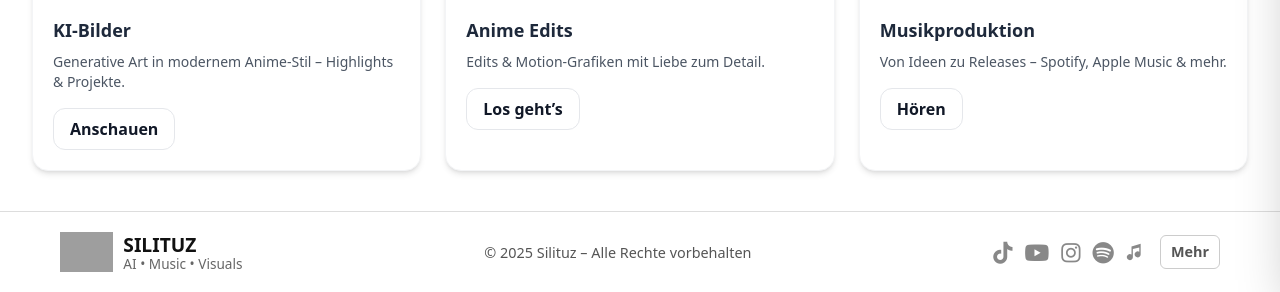
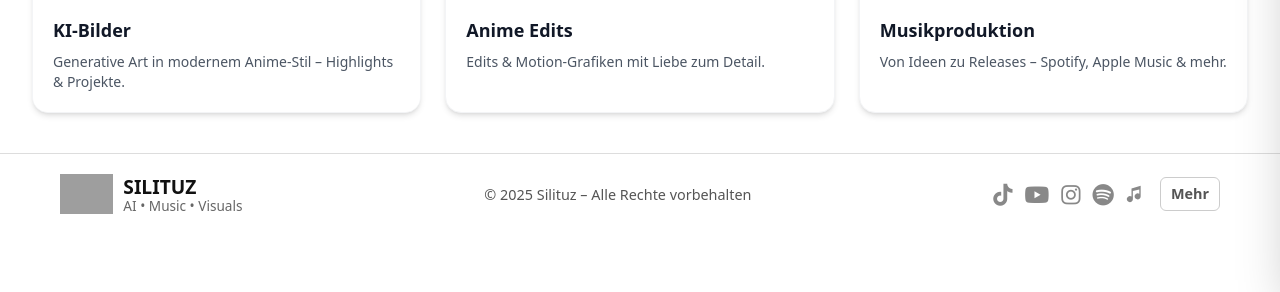
Before and after one commit to Silituz/silituz-website, a Jekyll site: the page built from index.html, in a window 1280 px wide and 1301 px high, cut to the strip 1009-1301 px from the top of the window. Built offline with Jekyll 4.4.1, drawn with Linux system fonts in a browser that asks for light colours; nearby versions of some CDN libraries; grey boxes are pictures that could not be loaded.

Commit message:
Update index.html

```diff
--- a/index.html
+++ b/index.html
@@ -3,7 +3,7 @@
 title: Home
 ---
 
-<!-- Hero-Bereich -->
+<!-- Hero-Bereich (unverändert) -->
 <section class="relative w-full">
   <div class="relative w-full h-[40vw] max-h-[520px] min-h-[260px]">
     <img
@@ -11,7 +11,6 @@
       alt="Willkommen bei Silituz"
       class="absolute inset-0 w-full h-full object-contain"
     />
-
     <!-- Text-Overlay links -->
     <div class="absolute inset-y-0 left-0 flex items-center">
       <div class="px-6 sm:px-10 md:px-14 lg:px-16">
@@ -38,69 +37,78 @@
   </div>
 </section>
 
-<!-- Kachel-Bereich -->
+<!-- Kachel-Bereich (NEU: wobble + grüner Textbereich, kein Button) -->
 <section class="container mx-auto px-4 sm:px-6 lg:px-8 py-10">
   <div class="grid grid-cols-1 md:grid-cols-3 gap-6">
 
     <!-- Kachel 1 -->
-    <article class="overflow-hidden rounded-2xl shadow-md bg-white dark:bg-gray-800 border border-gray-100 dark:border-gray-700">
+    <a href="/gallery.html"
+       class="group block overflow-hidden rounded-2xl shadow-md bg-white dark:bg-gray-800 border border-gray-100 dark:border-gray-700 transition hover:shadow-lg hover:animate-[wobble_450ms_ease-in-out]"
+    >
       <div class="aspect-square w-full overflow-hidden">
         <img src="/assets/images/Kachel 1.svg" alt="KI-Bilder"
-             class="w-full h-full object-cover" />
+             class="w-full h-full object-cover transition-transform duration-300 group-hover:scale-[1.02]" />
       </div>
-      <div class="p-5">
-        <h3 class="text-lg font-semibold">KI-Bilder</h3>
-        <p class="mt-2 text-sm text-gray-600 dark:text-gray-300">
+      <div class="p-5 bg-white dark:bg-gray-800 transition
+                  group-hover:bg-emerald-500 group-hover:text-white">
+        <h3 class="text-lg font-semibold text-gray-900 dark:text-gray-100 transition group-hover:text-white">
+          KI-Bilder
+        </h3>
+        <p class="mt-2 text-sm text-gray-600 dark:text-gray-300 transition group-hover:text-white/95">
           Generative Art in modernem Anime-Stil – Highlights & Projekte.
         </p>
-        <div class="mt-4">
-          <a href="/gallery.html"
-             class="inline-flex items-center gap-2 rounded-xl px-4 py-2 font-semibold bg-white text-gray-900 border border-gray-200 hover:bg-emerald-500 hover:text-white hover:border-emerald-500 transition">
-            Anschauen
-          </a>
-        </div>
       </div>
-    </article>
+    </a>
 
     <!-- Kachel 2 -->
-    <article class="overflow-hidden rounded-2xl shadow-md bg-white dark:bg-gray-800 border border-gray-100 dark:border-gray-700">
+    <a href="/gallery.html#edits"
+       class="group block overflow-hidden rounded-2xl shadow-md bg-white dark:bg-gray-800 border border-gray-100 dark:border-gray-700 transition hover:shadow-lg hover:animate-[wobble_450ms_ease-in-out]"
+    >
       <div class="aspect-square w-full overflow-hidden">
-        <img src="/assets/img/kachel-2.svg" alt="Anime Edits"
-             class="w-full h-full object-cover" />
+        <img src="/assets/images/Kachel 2.svg" alt="Anime Edits"
+             class="w-full h-full object-cover transition-transform duration-300 group-hover:scale-[1.02]" />
       </div>
-      <div class="p-5">
-        <h3 class="text-lg font-semibold">Anime Edits</h3>
-        <p class="mt-2 text-sm text-gray-600 dark:text-gray-300">
+      <div class="p-5 bg-white dark:bg-gray-800 transition
+                  group-hover:bg-emerald-500 group-hover:text-white">
+        <h3 class="text-lg font-semibold text-gray-900 dark:text-gray-100 transition group-hover:text-white">
+          Anime Edits
+        </h3>
+        <p class="mt-2 text-sm text-gray-600 dark:text-gray-300 transition group-hover:text-white/95">
           Edits & Motion-Grafiken mit Liebe zum Detail.
         </p>
-        <div class="mt-4">
-          <a href="/gallery.html#edits"
-             class="inline-flex items-center gap-2 rounded-xl px-4 py-2 font-semibold bg-white text-gray-900 border border-gray-200 hover:bg-emerald-500 hover:text-white hover:border-emerald-500 transition">
-            Los geht’s
-          </a>
-        </div>
       </div>
-    </article>
+    </a>
 
     <!-- Kachel 3 -->
-    <article class="overflow-hidden rounded-2xl shadow-md bg-white dark:bg-gray-800 border border-gray-100 dark:border-gray-700">
+    <a href="/music.html"
+       class="group block overflow-hidden rounded-2xl shadow-md bg-white dark:bg-gray-800 border border-gray-100 dark:border-gray-700 transition hover:shadow-lg hover:animate-[wobble_450ms_ease-in-out]"
+    >
       <div class="aspect-square w-full overflow-hidden">
-        <img src="/assets/img/kachel-3.svg" alt="Musikproduktion"
-             class="w-full h-full object-cover" />
+        <img src="/assets/images/Kachel 3.svg" alt="Musikproduktion"
+             class="w-full h-full object-cover transition-transform duration-300 group-hover:scale-[1.02]" />
       </div>
-      <div class="p-5">
-        <h3 class="text-lg font-semibold">Musikproduktion</h3>
-        <p class="mt-2 text-sm text-gray-600 dark:text-gray-300">
+      <div class="p-5 bg-white dark:bg-gray-800 transition
+                  group-hover:bg-emerald-500 group-hover:text-white">
+        <h3 class="text-lg font-semibold text-gray-900 dark:text-gray-100 transition group-hover:text-white">
+          Musikproduktion
+        </h3>
+        <p class="mt-2 text-sm text-gray-600 dark:text-gray-300 transition group-hover:text-white/95">
           Von Ideen zu Releases – Spotify, Apple Music & mehr.
         </p>
-        <div class="mt-4">
-          <a href="/music.html"
-             class="inline-flex items-center gap-2 rounded-xl px-4 py-2 font-semibold bg-white text-gray-900 border border-gray-200 hover:bg-emerald-500 hover:text-white hover:border-emerald-500 transition">
-            Hören
-          </a>
-        </div>
       </div>
-    </article>
+    </a>
 
   </div>
+
+  <!-- Keyframes für Wobble (inline, keine Tailwind-Konfig nötig) -->
+  <style>
+    @keyframes wobble {
+      0%   { transform: translateZ(0) rotate(0deg) }
+      15%  { transform: rotate(-1.5deg) translateY(-2px) }
+      35%  { transform: rotate(1.25deg)  translateY(0px) }
+      55%  { transform: rotate(-0.75deg) translateY(-1px) }
+      75%  { transform: rotate(0.5deg)   translateY(0px) }
+      100% { transform: rotate(0deg)     translateY(0) }
+    }
+  </style>
 </section>
```
